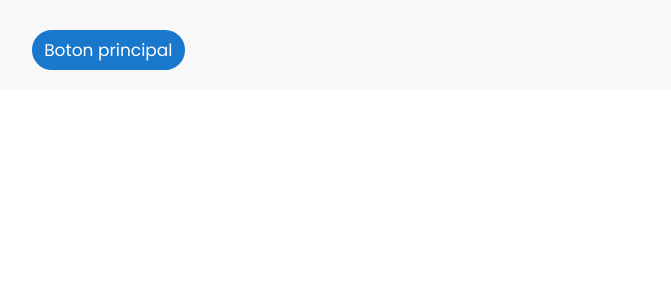
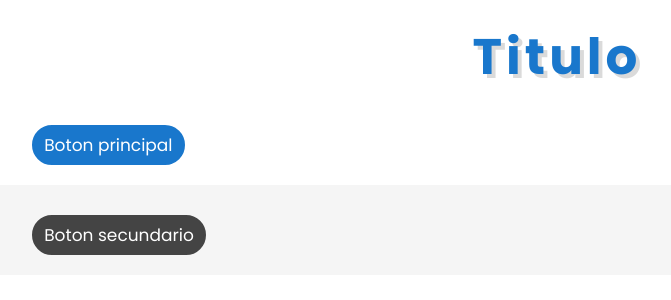
Before and after one commit to popehiflo/mental-health-frontend, a React (Create React App) app: page / in a window 1280 px wide. Shown: the top 300 px of the page, without its empty margins (83-754 px from the left). Built offline with nearby package versions, Linux system fonts and the light colour scheme.

Commit message:
feat: button secondary

```diff
--- a/src/App.jsx
+++ b/src/App.jsx
@@ -1,12 +1,13 @@
-const App = () => {
-  const syle = {
-    backgroundColor: '#f8f8f8',
-  };
-  return (
-    <section style={syle}>
+const App = () => (
+  <div>
+    <section>
+      <h1 className="section-heading">Titulo</h1>
       <button type="button" className="btn-primary">Boton principal</button>
     </section>
-  );
-};
+    <section>
+      <button type="button" className="btn-secondary">Boton secundario</button>
+    </section>
+  </div>
+);
 
 export default App;
--- a/src/index.css
+++ b/src/index.css
@@ -1,13 +1,16 @@
 @import url("https://fonts.googleapis.com/css2?family=Poppins:wght@100;200;300;400;500;600;700&display=swap");
 
 :root {
-  --blue: #1977cc;
-  --black: #444;
+  --primary-color: #1977cc;
+  --secondary-color: #444;
   --white: #fff;
   --light-color: #777;
-  --box-shadow: 0.5rem 0.5rem 0 rgba(25, 119, 204, 0.2);
-  --text-shadow: 0.4rem 0.4rem 0 rgba(0, 0, 0, 0.2);
-  --border: 0.2rem solid var(--blue);
+  --primary-box-shadow: 0.5rem 0.5rem 0 rgba(25, 119, 204, 0.2);
+  --secondary-box-shadow: 0.4rem 0.4rem 0 rgba(68, 68, 68, 0.2);
+  --text-shadow: 0.4rem 0.4rem 0 rgba(68, 68, 68, 0.2);
+  --primary-border: 0.2rem solid var(--primary-color);
+  --secondary-border: 0.2rem solid var(--secondary-color);
+  --background-color: #f5f5f5;
 }
 
 * {
@@ -33,7 +36,7 @@ section {
 }
 
 section:nth-child(even) {
-  background: #f5f5f5;
+  background: var(--background-color);
 }
 
 .section-heading {
@@ -41,7 +44,7 @@ section:nth-child(even) {
   padding-bottom: 2rem;
   text-shadow: var(--text-shadow);
   text-transform: capitalize;
-  color: var(--blue);
+  color: var(--primary-color);
   font-size: 5rem;
   letter-spacing: 0.4rem;
 }
@@ -50,16 +53,34 @@ section:nth-child(even) {
   display: inline-block;
   margin-top: 1rem;
   padding: 0.5rem 1rem;
-  border: var(--border);
+  border: var(--primary-border);
   border-radius: 2.48rem;
   color: var(--white);
   font-size: 1.7rem;
   cursor: pointer;
-  background-color: var(--blue);
+  background-color: var(--primary-color);
 }
 
 .btn-primary:hover {
   background: var(--white);
-  color: var(--blue);
-  box-shadow: var(--box-shadow);
+  color: var(--primary-color);
+  box-shadow: var(--primary-box-shadow);
 }
+
+.btn-secondary {
+  display: inline-block;
+  margin-top: 1rem;
+  padding: 0.5rem 1rem;
+  border: var(--secondary-border);
+  border-radius: 2.48rem;
+  color: var(--white);
+  font-size: 1.7rem;
+  cursor: pointer;
+  background-color: var(--secondary-color);
+}
+
+.btn-secondary:hover {
+  background: var(--white);
+  color: var(--secondary-color);
+  box-shadow: var(--secondary-box-shadow);
+}
```
